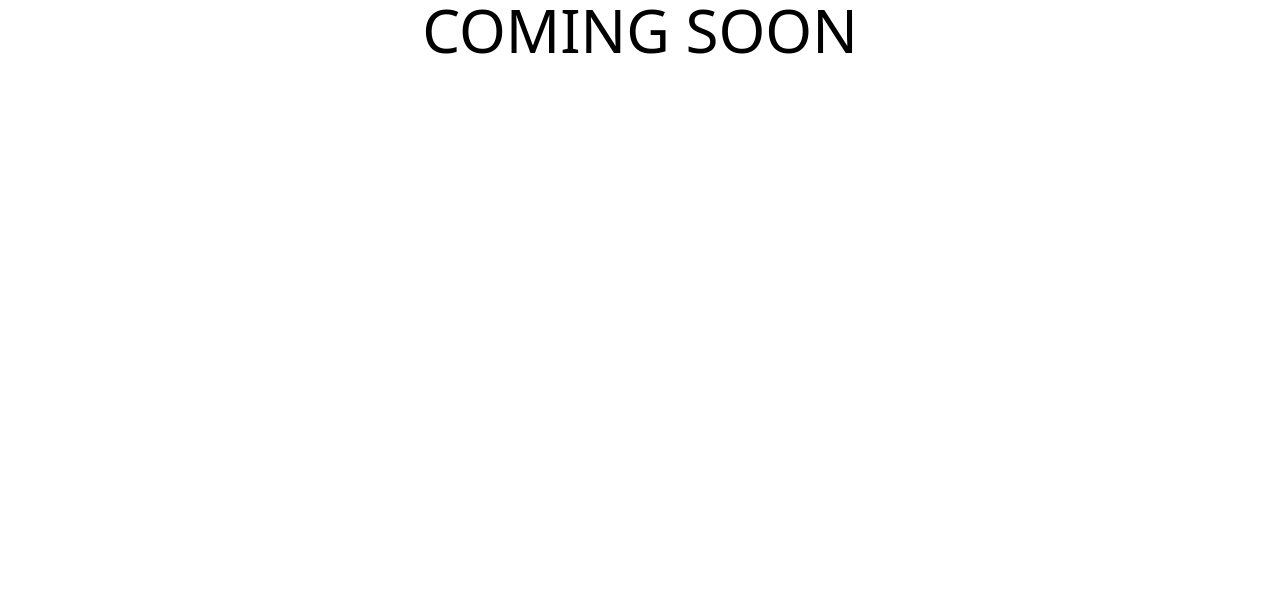
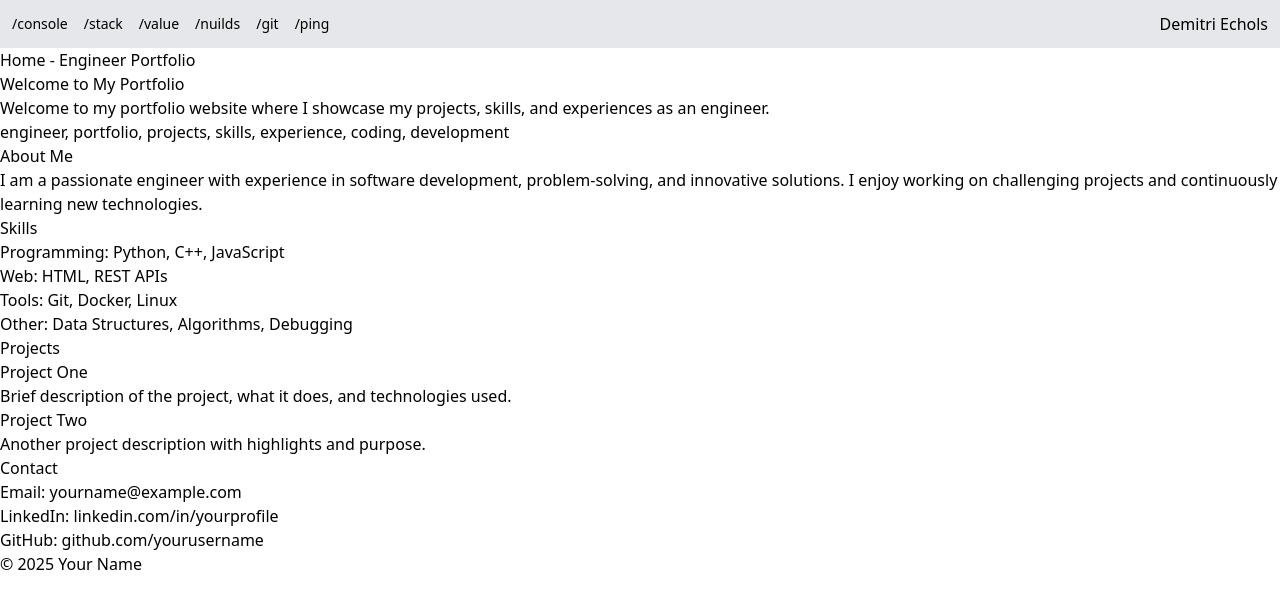
Before and after one commit to CEODemitri/engineer_port, a SvelteKit app: page / in a window 1280 px wide. Shown: the top 608 px of the page. Built offline with nearby package versions, Linux system fonts and the light colour scheme.

Commit message:
feat: two new components plus landing page base copy

```diff
--- /dev/null
+++ b/src/components/Navbar.svelte
@@ -0,0 +1,16 @@
+<nav class="flex items-center justify-between bg-gray-200 p-3">
+	<ul class="flex gap-4 text-sm">
+		<li><a href="#" class="hover:uppercase">/console</a></li>
+		<li><a href="#about">/stack</a></li>
+		<li><a href="#contact">/value</a></li>
+		<li><a href="#projects">/nuilds</a></li>
+		<li><a href="#blog">/git</a></li>
+		<li><a href="#contact">/ping</a></li>
+	</ul>
+
+	<div>
+		<p>Demitri Echols</p>
+	</div>
+</nav>
+
+<!-- refactor: for each loop -->
--- /dev/null
+++ b/src/components/SectionTitle.svelte
@@ -0,0 +1,13 @@
+<script>
+	export let sectionTitle;
+	export let subtitle;
+	export let description;
+	export let keywords;
+</script>
+
+<h2>{sectionTitle}</h2>
+<p>{subtitle}</p>
+<p>{description}</p>
+<article>{keywords}</article>
+
+<!-- properly format and add styles -->
--- a/src/routes/+layout.svelte
+++ b/src/routes/+layout.svelte
@@ -1,6 +1,7 @@
 <script lang="ts">
 	import '../app.css';
 	import favicon from '$lib/assets/favicon.svg';
+	import Navbar from '../components/Navbar.svelte';
 
 	let { children } = $props();
 </script>
@@ -9,4 +10,5 @@
 	<link rel="icon" href={favicon} />
 </svelte:head>
 
+<Navbar />
 {@render children?.()}
--- a/src/routes/+page.svelte
+++ b/src/routes/+page.svelte
@@ -1 +1,59 @@
-<h1 class="text-center text-6xl uppercase">Coming Soon</h1>
+<script>
+	import SectionTitle from '../components/SectionTitle.svelte';
+
+	const homeMeta = {
+		sectionTitle: 'Home - Engineer Portfolio',
+		subtitle: 'Welcome to My Portfolio',
+		description:
+			'Welcome to my portfolio website where I showcase my projects, skills, and experiences as an engineer.',
+		keywords: 'engineer, portfolio, projects, skills, experience, coding, development'
+	};
+</script>
+
+<section>
+	<SectionTitle {...homeMeta} />
+</section>
+
+<div>
+	<section id="about">
+		<h2>About Me</h2>
+		<p>
+			I am a passionate engineer with experience in software development, problem-solving, and
+			innovative solutions. I enjoy working on challenging projects and continuously learning new
+			technologies.
+		</p>
+	</section>
+
+	<section id="skills">
+		<h2>Skills</h2>
+		<ul>
+			<li>Programming: Python, C++, JavaScript</li>
+			<li>Web: HTML, REST APIs</li>
+			<li>Tools: Git, Docker, Linux</li>
+			<li>Other: Data Structures, Algorithms, Debugging</li>
+		</ul>
+	</section>
+</div>
+
+<section id="projects">
+	<h2>Projects</h2>
+	<article>
+		<h3>Project One</h3>
+		<p>Brief description of the project, what it does, and technologies used.</p>
+	</article>
+	<article>
+		<h3>Project Two</h3>
+		<p>Another project description with highlights and purpose.</p>
+	</article>
+</section>
+
+<section id="contact">
+	<h2>Contact</h2>
+	<p>Email: yourname@example.com</p>
+	<p>LinkedIn: <a href="https://linkedin.com/in/yourprofile">linkedin.com/in/yourprofile</a></p>
+	<p>GitHub: <a href="https://github.com/yourusername">github.com/yourusername</a></p>
+</section>
+
+<footer>
+	<p>&copy; 2025 Your Name</p>
+</footer>
```
